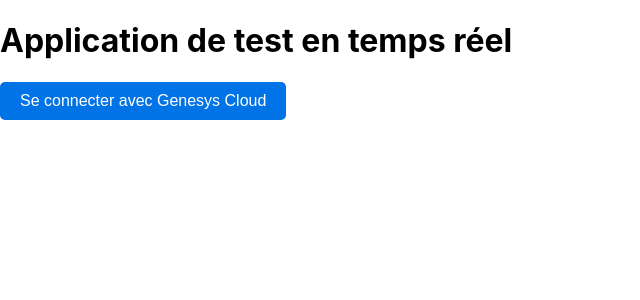
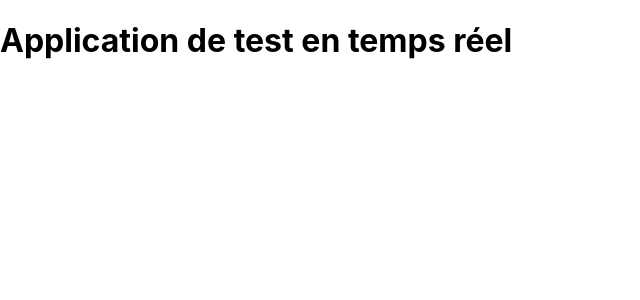
Before and after one commit to PVE-Ovalo/Dashboard-Test-Page, a React (Create React App) app: page / in a window 1280 px wide. Shown: the top 300 px of the page, without its empty margins (0-640 px from the left). Built offline with nearby package versions, Linux system fonts and the light colour scheme.

Commit message:
First deploy app

```diff
--- a/src/App.js
+++ b/src/App.js
@@ -54,9 +54,9 @@
           <Routes>
             {/*<Route path="/" element={<Dashboard />} />*}
             {/*<Route path="/pie" element={<PieChart />} />*/}
-            <Route path="/" element={<LoginButton />} />
-            <Route path="/auth/callback" element={<AuthCallback />} />
-            <Route path="/dashboard" element={<Dashboard token/>} />
+            <Route path="/Dashboard-Test-Page/" element={<LoginButton />} />
+            <Route path="/Dashboard-Test-Page/auth/callback" element={<AuthCallback />} />
+            <Route path="/Dashboard-Test-Page/dashboard" element={<Dashboard token/>} />
           </Routes>
         </DndProvider>
 
```
